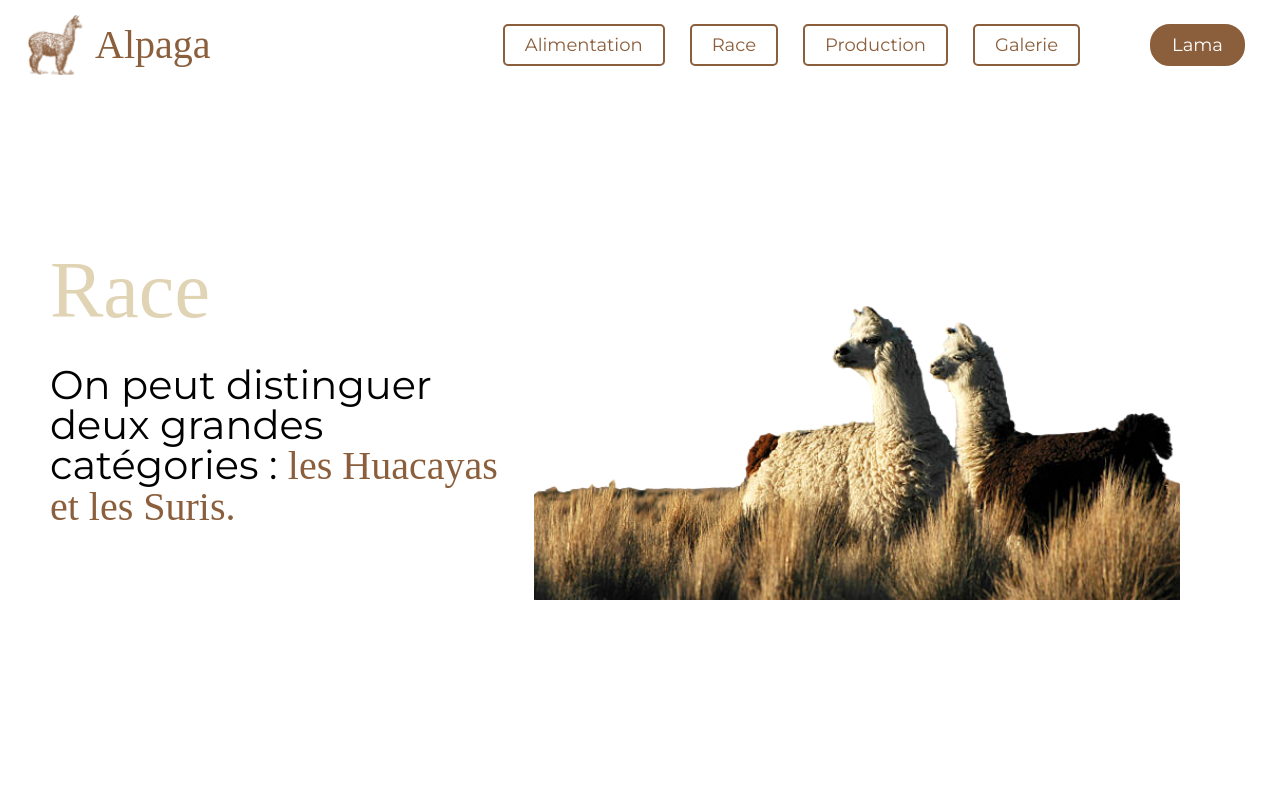
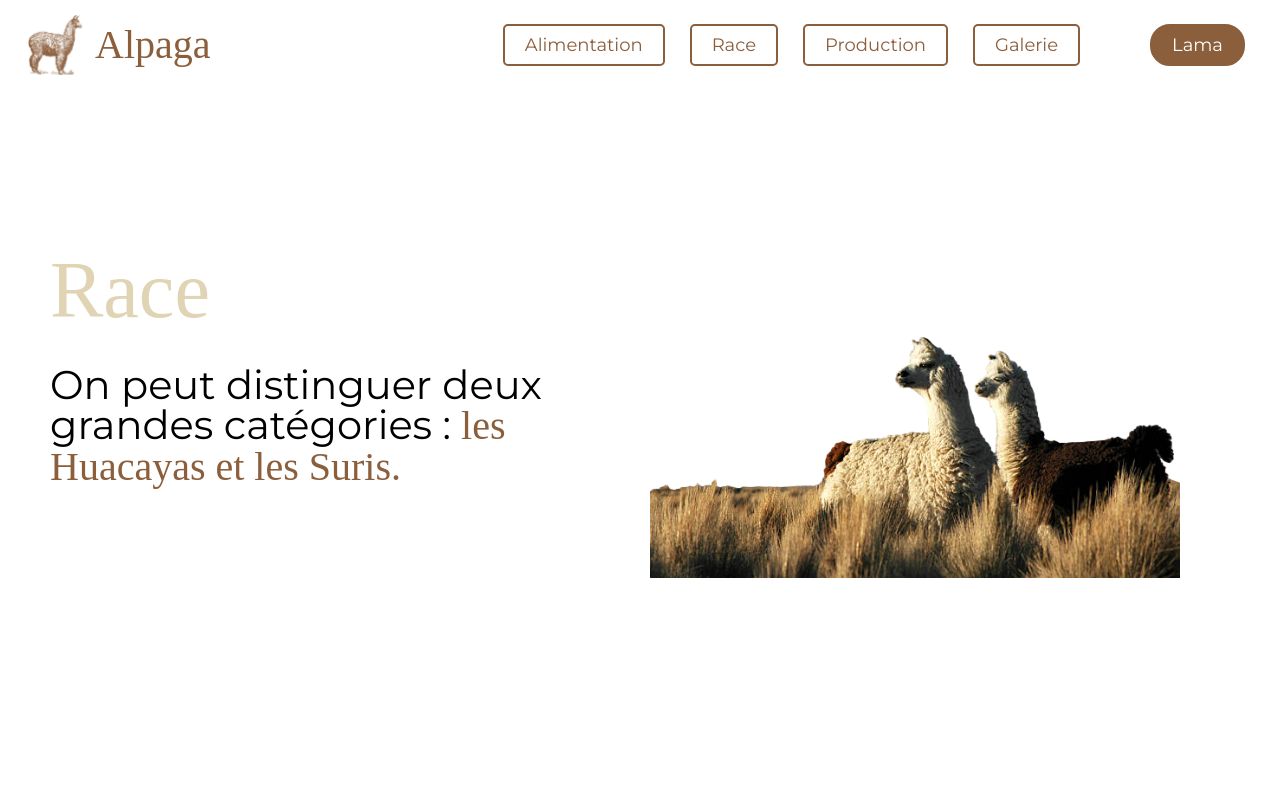
Before and after one commit to julien382/Alpaga, a React (Create React App) app: page /race in a window 1280 px wide. Shown: the top 800 px of the page. Built offline with nearby package versions, Linux system fonts and the light colour scheme; a web font is replaced by a local one.

Commit message:
utlisation du component accueilType sur la page race et production

```diff
--- a/src/components/AccueilType/AccueilType.css
+++ b/src/components/AccueilType/AccueilType.css
@@ -9,7 +9,7 @@
     width: 800px;
     height: 610px;
     max-width: 100%;
-    margin-right: 50px;
+    margin-right: 100px;
 }
 
 .alpagaMainAccueilType{
@@ -27,7 +27,7 @@
 .partTexteAccueilType{
     margin-top: 100px;
     margin-left: 50px;
-    max-width: 800px;
+    max-width: 600px;
 }
 
 .titleAccueilType{
--- a/src/pages/Production/Production.jsx
+++ b/src/pages/Production/Production.jsx
@@ -10,6 +10,7 @@ import tondu from "../../assets/tondu.png";
 import laine from "../../assets/laine.jpg";
 import alpagablanc from "../../assets/2alpagablanc.jpg";
 import tonte from "../../assets/tonte.jpg";
+import AccueilType from '../../components/AccueilType/AccueilType';
 
 const Production = () => {
 
@@ -22,13 +23,8 @@ const Production = () => {
 
   return (
     <div className='production'>
-            <div className='part1_Production'>
-                <div className='partTexteProduction'>
-                    <h1 className='titleProduction font color1'>Prodution</h1>
-                    <p className='paragrapheTitleProduction'>Les alpagas sont élevés principalement pour leur laine de grande qualité.</p>
-                </div>
-                <img className='alpagaMainProduction' src={tonteDebout} alt={alpagaMain} />
-            </div>
+      <AccueilType image={tonteDebout} title="Prodution" texte="Les alpagas sont élevés principalement pour leur laine de grande qualité.">
+      </AccueilType>
       <div className='productionImages'>
         <ImageTracker image={alpagablanc} />
         <ImageTracker image={laine} />
--- a/src/pages/Race/Race.jsx
+++ b/src/pages/Race/Race.jsx
@@ -2,6 +2,7 @@ import './Race.css'
 import alpagaMain from "../../assets/alpagaMountain_cut.png";
 import alpagaSuri from "../../assets/suri_reverse_cut.png";
 import huacaya from "../../assets/huacaya.png";
+import AccueilType from '../../components/AccueilType/AccueilType';
 
 
 const Race = () => {
@@ -9,13 +10,10 @@ const Race = () => {
 
     return (
         <div className='race'>
-            <div className='part1_race'>
-                <div className='partTexteRace'>
-                    <h1 className='titleRace font color1'>Race</h1>
-                    <p className='paragrapheTitleRace'>On peut distinguer deux grandes catégories : <span className='font color2'>les Huacayas et les Suris. </span> </p>
-                </div>
-                <img className='alpagaMainRace' src={alpagaMain} alt="alpagaMain" />
-            </div>
+            <AccueilType image={alpagaMain} title="Race" texte={
+                <span>On peut distinguer deux grandes catégories :<span className="font color2"> les Huacayas et les Suris.</span>
+                </span>}>
+            </AccueilType>
             <div className='part2_race'>
                 <div className='containerHuacanyas'>
                     <p className='part2_race_Paragraphe1'><span className='font color1'>Les Huacayas </span> ont une laine dense, douce et bouclée, qui leur donne un aspect moelleux et rond. Leur laine est très prisée pour les vêtements et les couvertures car elle est chaude et douillette. Les Huacayas sont également connus pour leur conformation compacte et leur apparence robuste, ce qui les rend facilement reconnaissables. Ils ont une taille moyenne, pesant entre 55 et 79 kg pour les mâles et entre 48 et 64 kg pour les femelles.</p>
```
Lines whose indentation alone changed are shown as unchanged.
